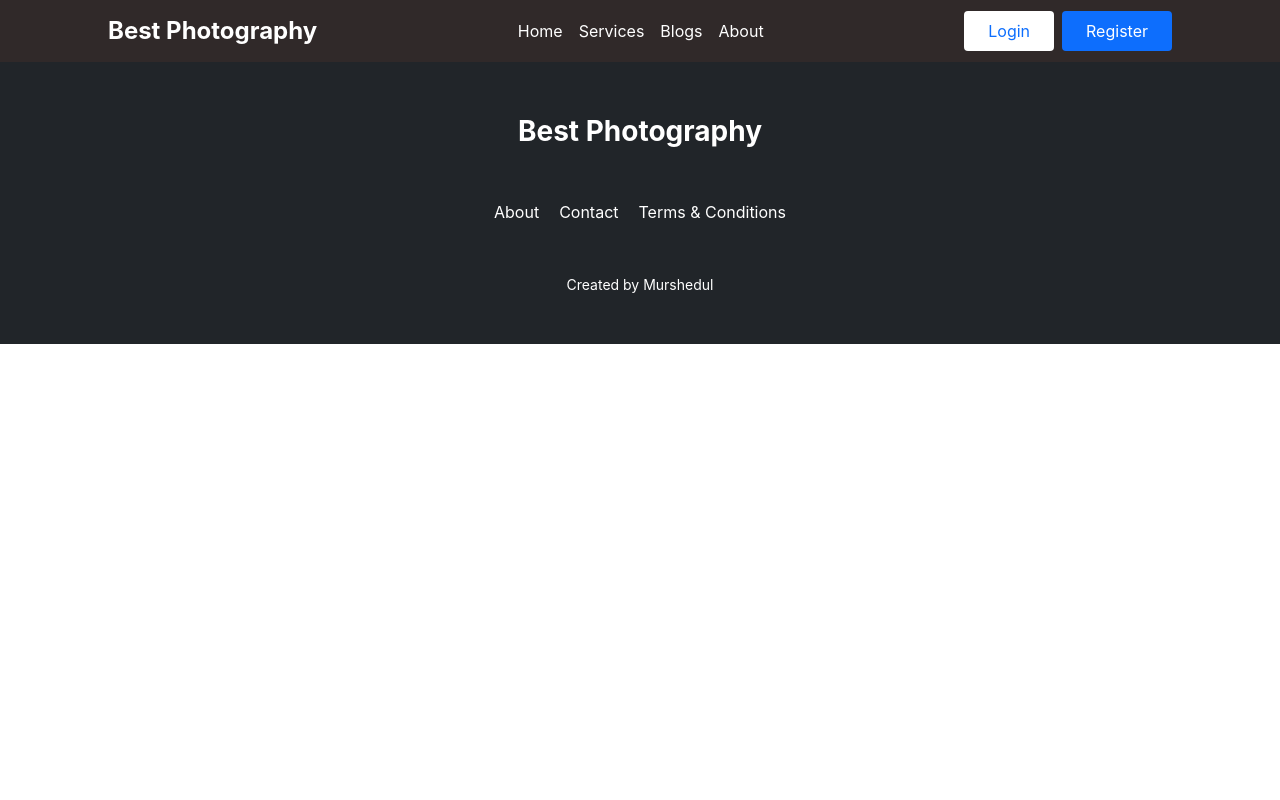
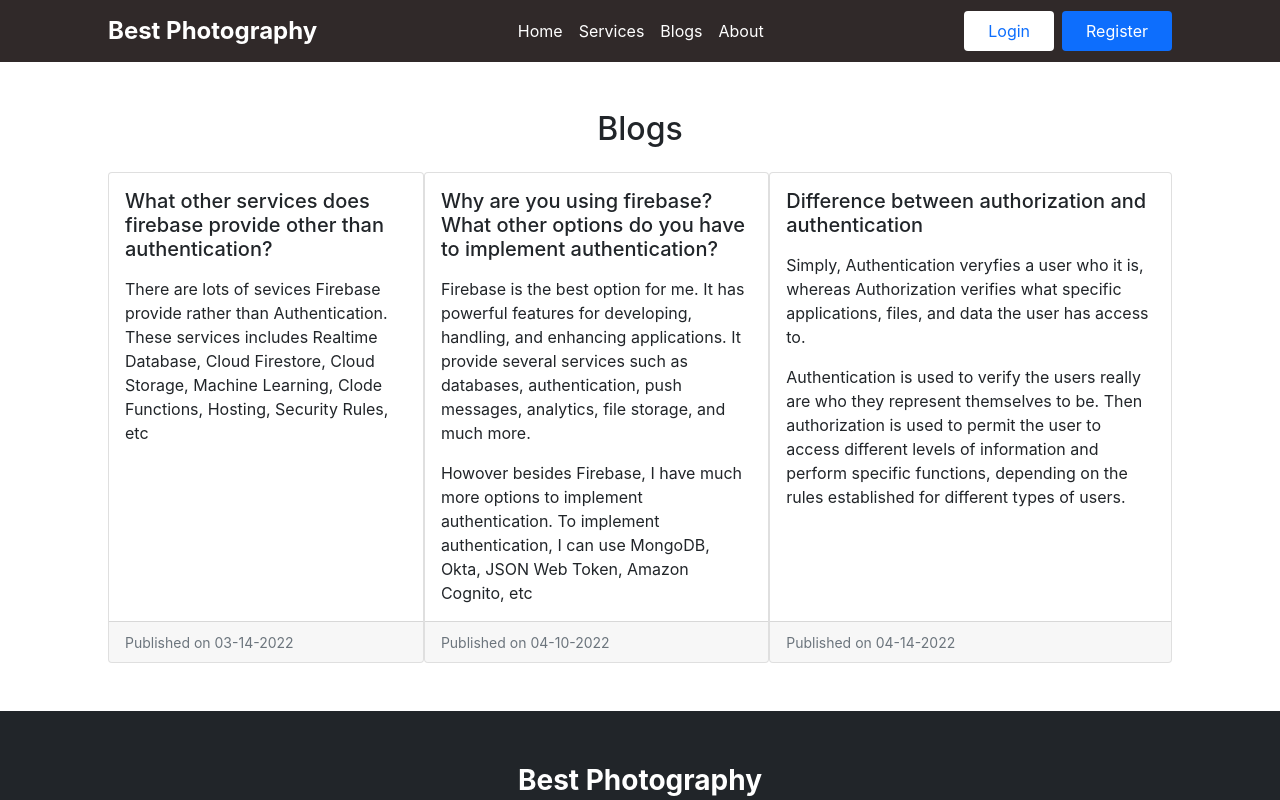
Before and after one commit to hnMurshed/best-photography, a React (Create React App) app: page /blogs in a window 1280 px wide. Shown: the top 800 px of the page. Built offline with nearby package versions, Linux system fonts and the light colour scheme; no server answers.

Commit message:
blogs page added

```diff
--- a/src/App.js
+++ b/src/App.js
@@ -8,6 +8,7 @@ import ServiceDetail from './pages/ServiceDetail/ServiceDetail';
 import Footer from './pages/shared/Footer/Footer';
 import Header from './pages/shared/Header/Header';
 import About from './pages/About/About';
+import Blogs from './pages/Blogs/Blogs';
 
 function App() {
   return (
@@ -24,6 +25,7 @@ function App() {
         <Route path='login' element={<Login></Login>}></Route>
         <Route path='register' element={<Register></Register>}></Route>
         <Route path='about' element={<About></About>}></Route>
+        <Route path='blogs' element={<Blogs></Blogs>}></Route>
       </Routes>
       <Footer></Footer>
     </div>
--- /dev/null
+++ b/src/pages/Blogs/Blogs.js
@@ -0,0 +1,43 @@
+import React from 'react';
+
+const Blogs = () => {
+    return (
+        <div className='container py-5'>
+            <h2 className='text-center mb-4'>Blogs</h2>
+
+            <div class="d-flex">
+                <div class="card">
+                    <div class="card-body">
+                        <h5 class="card-title mb-3">What other services does firebase provide other than authentication?</h5>
+                        <p class="card-text">There are lots of sevices Firebase provide rather than Authentication. These services includes Realtime Database, Cloud Firestore, Cloud Storage, Machine Learning, Clode Functions, Hosting, Security Rules, etc</p>
+                    </div>
+                    <div class="card-footer">
+                        <small class="text-muted">Published on 03-14-2022</small>
+                    </div>
+                </div>
+                <div class="card">
+                    <div class="card-body">
+                        <h5 class="card-title mb-3">Why are you using firebase? What other options do you have to implement authentication?</h5>
+                        <p class="card-text">Firebase is the best option for me. It has powerful features for developing, handling, and enhancing applications. It provide several services such as  databases, authentication, push messages, analytics, file storage, and much more.</p>
+                        <p class="card-text">Howover besides Firebase, I have much more options to implement authentication. To implement authentication, I can use MongoDB, Okta, JSON Web Token, Amazon Cognito, etc</p>
+                    </div>
+                    <div class="card-footer">
+                        <small class="text-muted">Published on 04-10-2022</small>
+                    </div>
+                </div>
+                <div class="card">
+                    <div class="card-body">
+                        <h5 class="card-title mb-3"> Difference between authorization and authentication</h5>
+                        <p class="card-text">Simply, Authentication veryfies a user who it is, whereas Authorization verifies what specific applications, files, and data the user has access to. </p>
+                        <p class="card-text">Authentication is used to verify the users really are who they represent themselves to be. Then authorization is used to permit the user to access different levels of information and perform specific functions, depending on the rules established for different types of users.</p>
+                    </div>
+                    <div class="card-footer">
+                        <small class="text-muted">Published on 04-14-2022</small>
+                    </div>
+                </div>
+            </div>
+        </div>
+    );
+};
+
+export default Blogs;
```
